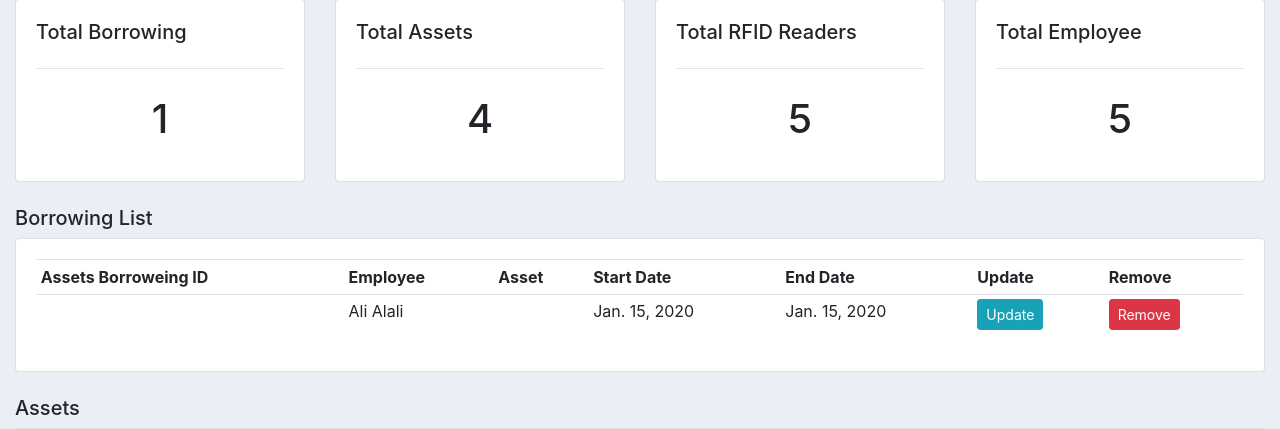
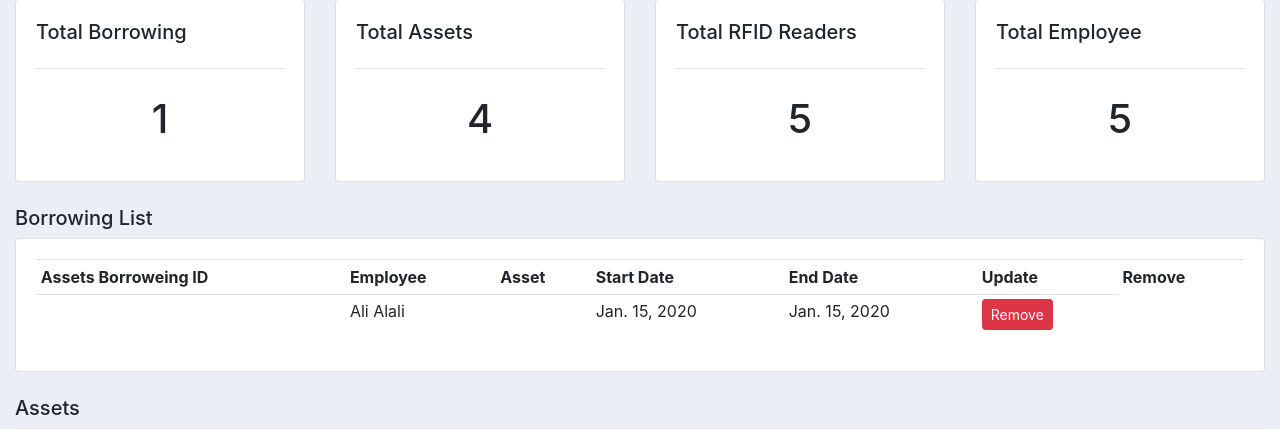
Before and after one commit to khafcb/Assets-Tracking1-main, a Django app: page /subscriber/1/ in a window 1280 px wide. Shown: the part 292-721 px from the top of the page. Run offline with Django 3.2, Linux system fonts and the light colour scheme; a user stored in the database is signed in; data comes from the database, SQL or seed files in the repository; tables that the repository leaves empty hold one stand-in row (values such as "Sample post"); parts of the project's set-up code (start-up, migrations or seed data) failed here and were passed over; some libraries are stand-ins or nearby versions.

Commit message:
Update subscriber.html

```diff
--- a/assetstracking/templates/assetstracking/subscriber.html
+++ b/assetstracking/templates/assetstracking/subscriber.html
@@ -75,7 +75,7 @@
 					<td>{{i.tag_id}}</td>
 					<td>{{i.start_date}}</td>
 					<td>{{i.end_date}}</td>
-					<td><a class="btn btn-sm btn-info" href="{% url 'updateBorrowing' i.id %}">Update</a></td>
+					<!---<td><a class="btn btn-sm btn-info" href="{% url 'updateBorrowing' i.id %}">Update</a></td>-->
 					<td><a class="btn btn-sm btn-danger" href="{% url 'deleteBorrowing' i.id %}">Remove</a></td>
 				</tr>
 				{% endfor %}
```
